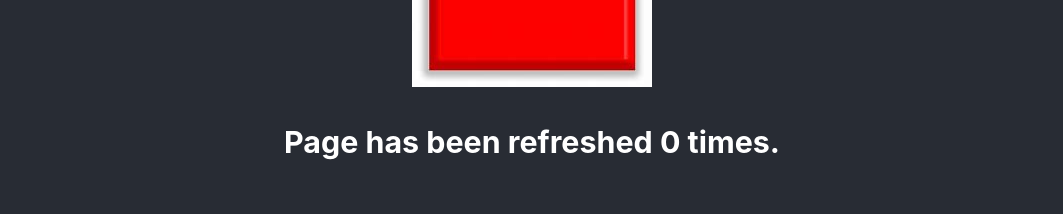
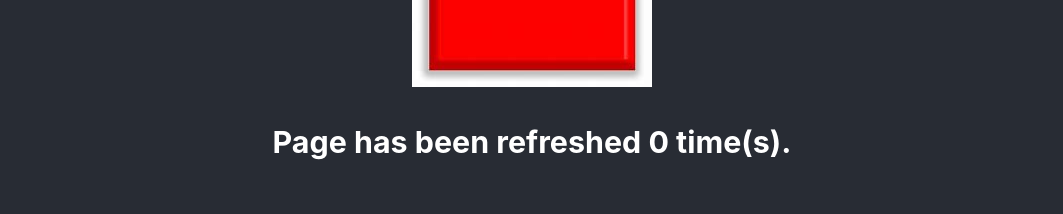
Before and after one commit to TheStrandTitan/learning-app, a React (Create React App) app: page / in a window 1280 px wide. Shown: the part 780-994 px from the top of the page, without its empty margins (108-1171 px from the left). Built offline with nearby package versions, Linux system fonts and the light colour scheme.

Commit message:
Fixed refresh issue.

```diff
--- a/src/App.js
+++ b/src/App.js
@@ -1,24 +1,25 @@
 import logo from "./logo.svg";
 import "./App.css";
 import staticImageSaved from './assets/images/plainSquare.jpg'
-import { useState } from "react";
+import { useEffect, useState } from "react";
 import config from "./config";
 
 function ImageTester() {
 
-  let imageCount = parseInt(sessionStorage.getItem("refreshCount")) || 0;
-  if (imageCount === null) {
-    imageCount = 0;
-  }
-  sessionStorage.setItem("refreshCount", imageCount + 1);
+  const [imageCount, setImageCount] = useState(0);
 
+  useEffect(() => {
+  let count = parseInt(sessionStorage.getItem("refreshCount")) || 0;
+  sessionStorage.setItem("refreshCount", count + 1);
+  setImageCount(count);
+  }, []);
 
 
   return (
     <div>
         <h2>Saved image test below.</h2>
         <img className='redSquare' alt='Normal Red Square' src={staticImageSaved}></img>
-        <h3>Page has been refreshed {imageCount} times.</h3>
+        <h3>Page has been refreshed {imageCount} time(s).</h3>
     </div>
   );
 }
--- a/src/config.js
+++ b/src/config.js
@@ -1,6 +1,9 @@
 const config = {
     pictureURL: process.env.REACT_APP_IMAGE_URL,
     tabName: process.env.REACT_APP_BANNER_NAME,
+
 };
 
+// Potentially update variables via functions within this command file?
+
 export default config;
```
